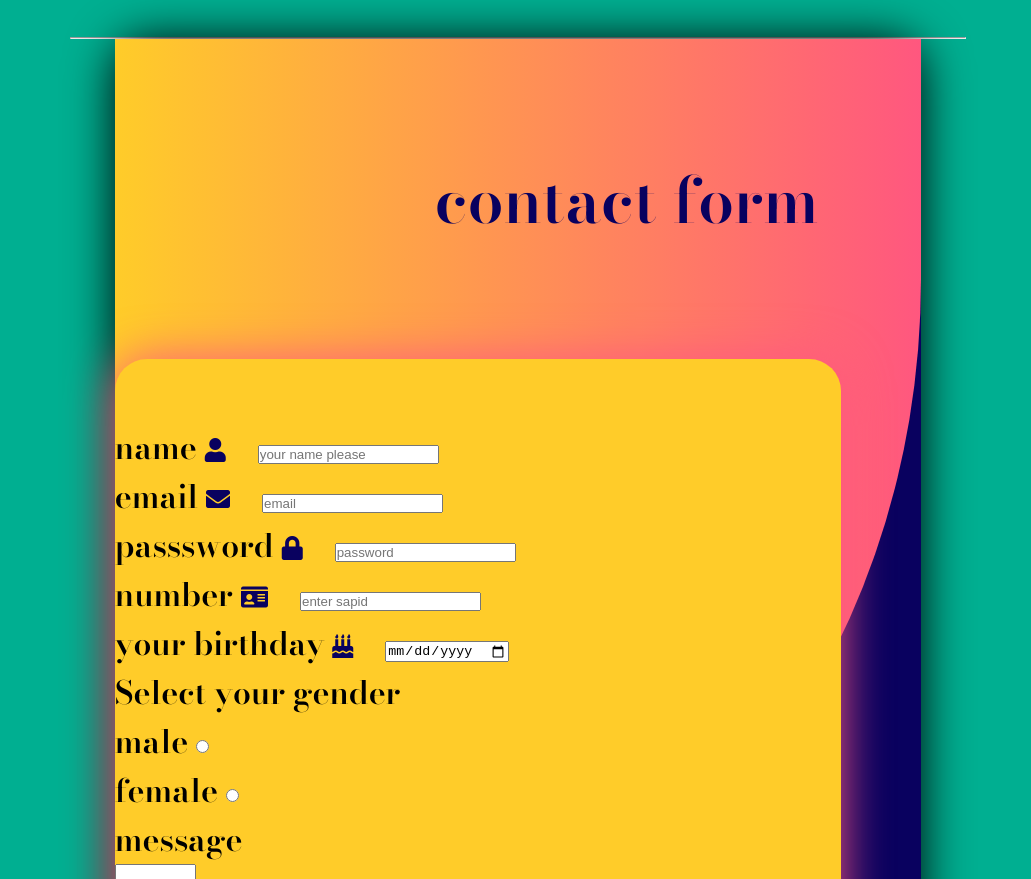
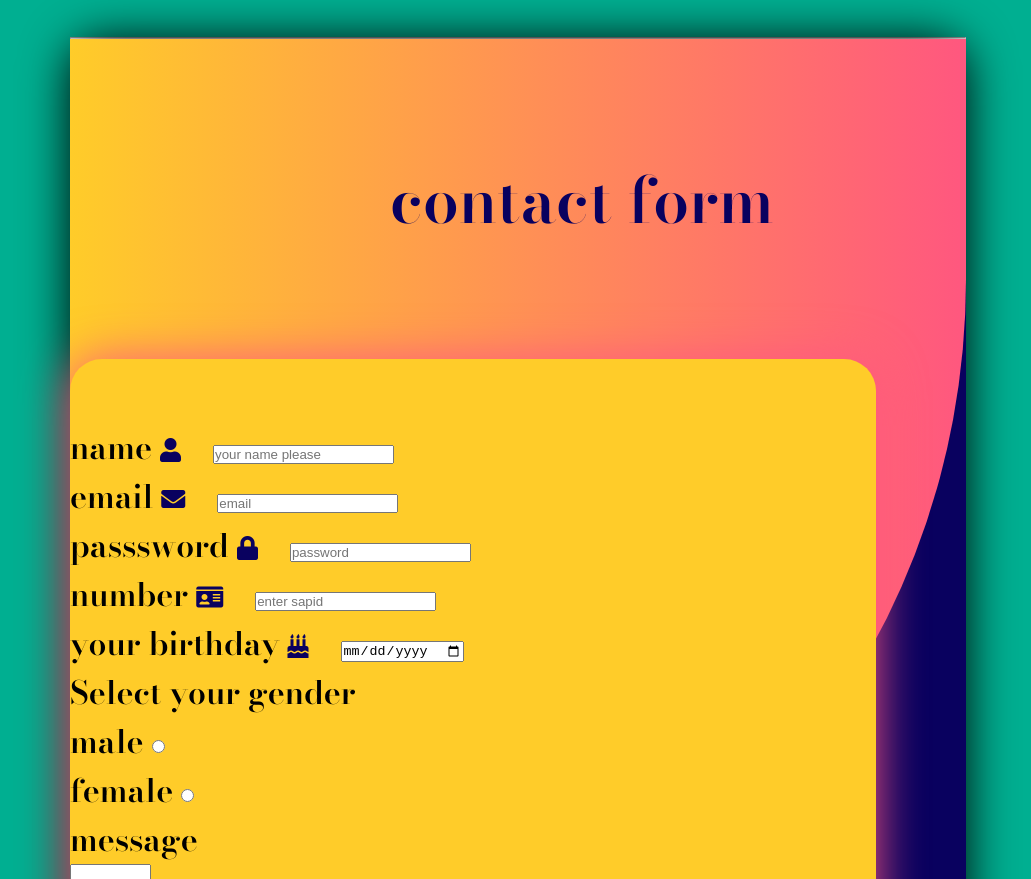
Before and after one commit to shrutikapoor418/shrutikapoor418-shruticreativeform, a plain HTML site: page index.html in a window 1280 px wide. Shown: the part 818-1697 px from the top of the page, without its empty margins (122-1153 px from the left). Drawn offline with nearby package versions, Linux system fonts and the light colour scheme.

Commit message:
Update main.css

```diff
--- a/main.css
+++ b/main.css
@@ -16,8 +16,8 @@ body{
 }
 
 #wrapper{
-  width:90%;
-  height: 50vh;
+  width:100%;
+  height: 80vh;
   margin:0 auto;
   justify-content: center;
   align-items: center;
```
